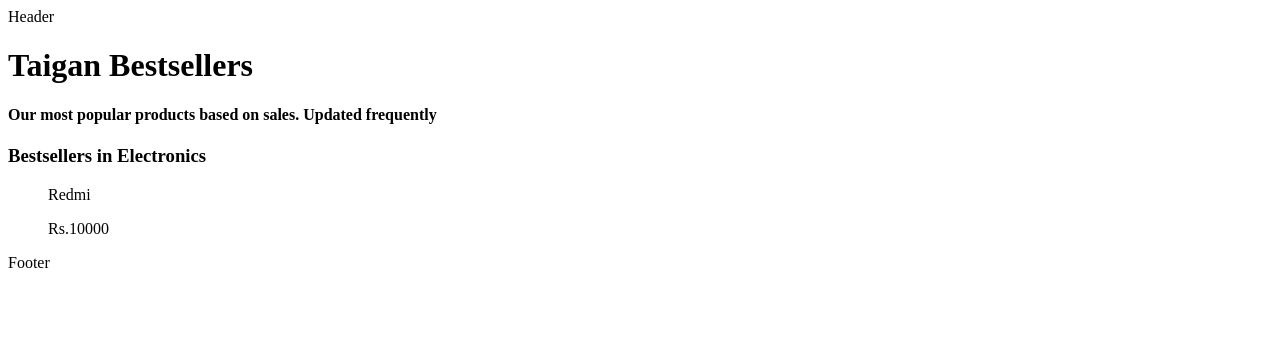
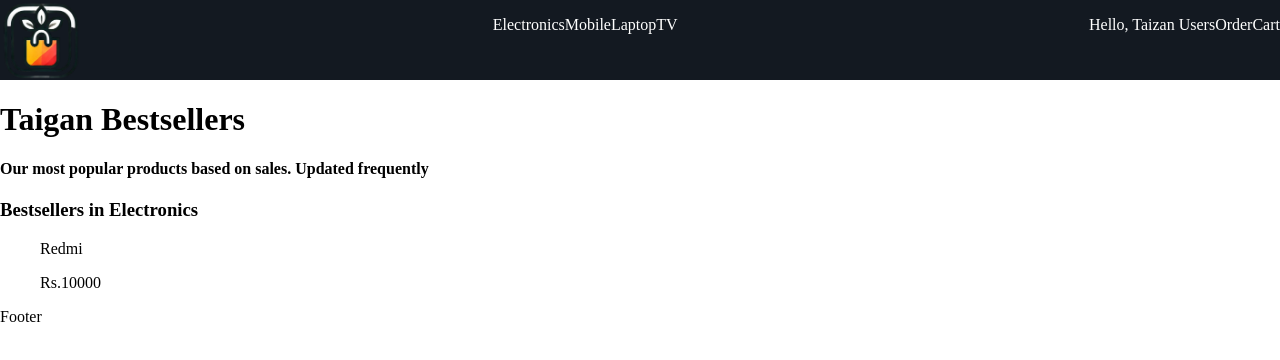
Before and after one commit to droidbg/Taizan, a React app: page / in a window 1280 px wide. Built offline with nearby package versions, Linux system fonts and the light colour scheme.

Commit message:
add. items and style in header

```diff
--- /dev/null
+++ b/App.css
@@ -0,0 +1,31 @@
+body {
+  margin: 0;
+}
+
+.logo-header {
+  height: 80px;
+  margin-left: 20;
+  margin-top: 5;
+}
+
+.header {
+  display: flex;
+  justify-content: space-between;
+  background-color: #131921;
+}
+
+.header-middle > ul,
+.header-end > ul {
+  display: flex;
+}
+.header-item {
+  margin: 20;
+  list-style-type: none;
+  cursor: pointer;
+  color: #fff;
+}
+.header-item:hover {
+  color: #ff6101;
+}
+/* #ff6101 amazon icon */
+/* #03788a  bg*/
--- a/index.html
+++ b/index.html
@@ -4,6 +4,7 @@
     <meta charset="UTF-8" />
     <meta name="viewport" content="width=device-width, initial-scale=1.0" />
     <title>Taizan Store</title>
+    <link rel="stylesheet" href="App.css" />
   </head>
   <body>
     <div id="root"></div>
--- a/src/components/Header.js
+++ b/src/components/Header.js
@@ -1,5 +1,27 @@
+import logo from "../../public/images/taigan.png";
+
 const Header = () => {
-  return <div className="header">Header</div>;
+  const name = "Taizan Users";
+  return (
+    <div className="header">
+      <img className="logo-header" src={logo} />
+      <div className="header-middle">
+        <ul>
+          <li className="header-item">Electronics</li>
+          <li className="header-item">Mobile</li>
+          <li className="header-item">Laptop</li>
+          <li className="header-item">TV</li>
+        </ul>
+      </div>
+      <div className="header-end">
+        <ul>
+          <li className="header-item">Hello, {name}</li>
+          <li className="header-item">Order</li>
+          <li className="header-item">Cart</li>
+        </ul>
+      </div>
+    </div>
+  );
 };
 
 export default Header;
```
Also changed, not shown: public/images/taigan.png (added).
